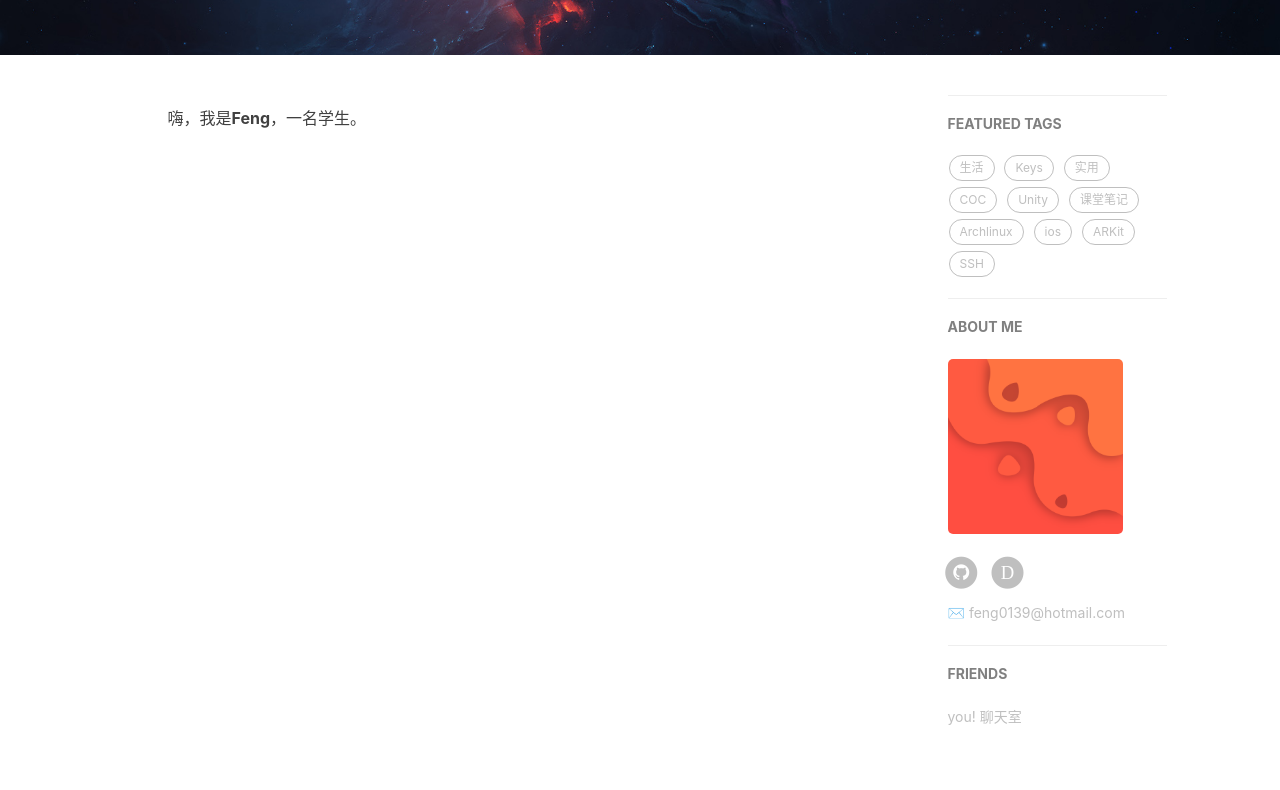
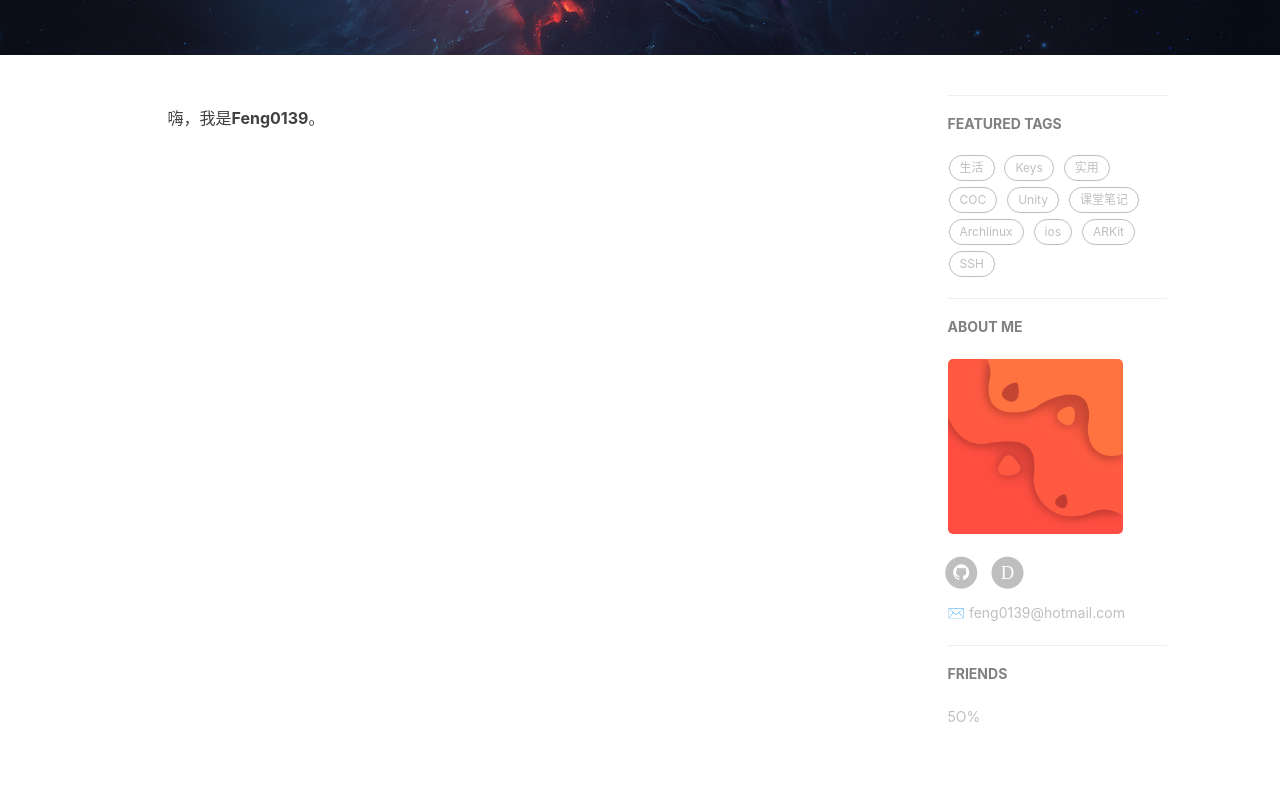
Before and after one commit to Feng0139/Feng0139.github.io, a Jekyll site: the page built from about.html, in a window 1280 px wide. Shown: the part 363-1153 px from the top of the page. Built offline with Jekyll 4.4.1, drawn with Linux system fonts in a browser that asks for light colours; nearby versions of some CDN libraries; comment, search, counter and statistics services are not loaded.

Commit message:
change tips

```diff
--- a/_config.yml
+++ b/_config.yml
@@ -101,7 +101,7 @@ service-worker: true
 # Friends
 friends: [
     {
-        title: "you! 聊天室",
+        title: "5O%",
         href: "https://discord.gg/SgEAh66"
     }
 ]
--- a/about.html
+++ b/about.html
@@ -16,7 +16,7 @@ header-img: "img/post-bg-about.jpg"
 
     <!--copied from markdown -->
 
-    <p>嗨，我是<strong>Feng</strong>，一名学生。</p>
+    <p>嗨，我是<strong>Feng0139</strong>。</p>
 
 </div>
 
@@ -90,7 +90,7 @@ header-img: "img/post-bg-about.jpg"
     repo: '{{site.gitalk.repo}}',
     owner: '{{site.gitalk.owner}}',
     admin: ['{{site.gitalk.admin}}'],
-    distractionFreeMode: {{site.gitalk.distractionFreeMode}},
+    distractionFreeMode: '{{site.gitalk.distractionFreeMode}}',
     id: 'about',
     });
     gitalk.render('gitalk-container');
```
